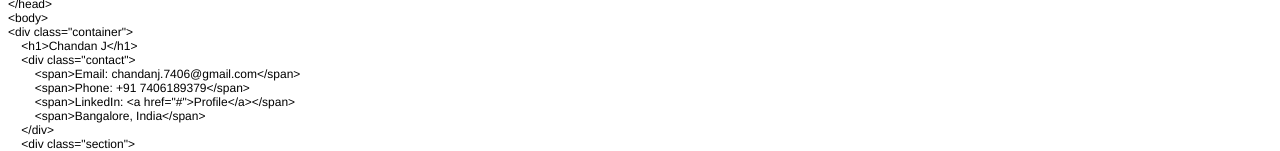
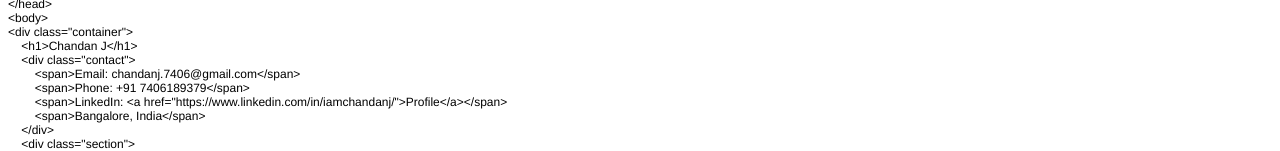
Before and after one commit to ChandanJayaprakash/resume, a plain HTML site: page index.html in a window 1280 px wide. Shown: the part 1215-1366 px from the top of the page. Drawn offline with Linux system fonts and the light colour scheme.

Commit message:
Update and rename demo_site.html to index.html
added the linkedIn url

```diff
--- a/demo_site.html
+++ b/index.html
@@ -104,7 +104,7 @@
 <p class="p1"><span class="Apple-converted-space">    </span>&lt;div class="contact"&gt;</p>
 <p class="p1"><span class="Apple-converted-space">        </span>&lt;span&gt;Email: chandanj.7406@gmail.com&lt;/span&gt;</p>
 <p class="p1"><span class="Apple-converted-space">        </span>&lt;span&gt;Phone: +91 7406189379&lt;/span&gt;</p>
-<p class="p1"><span class="Apple-converted-space">        </span>&lt;span&gt;LinkedIn: &lt;a href="#"&gt;Profile&lt;/a&gt;&lt;/span&gt;</p>
+<p class="p1"><span class="Apple-converted-space">        </span>&lt;span&gt;LinkedIn: &lt;a href="https://www.linkedin.com/in/iamchandanj/"&gt;Profile&lt;/a&gt;&lt;/span&gt;</p>
 <p class="p1"><span class="Apple-converted-space">        </span>&lt;span&gt;Bangalore, India&lt;/span&gt;</p>
 <p class="p1"><span class="Apple-converted-space">    </span>&lt;/div&gt;</p>
 <p class="p1"><span class="Apple-converted-space">    </span>&lt;div class="section"&gt;</p>
```
